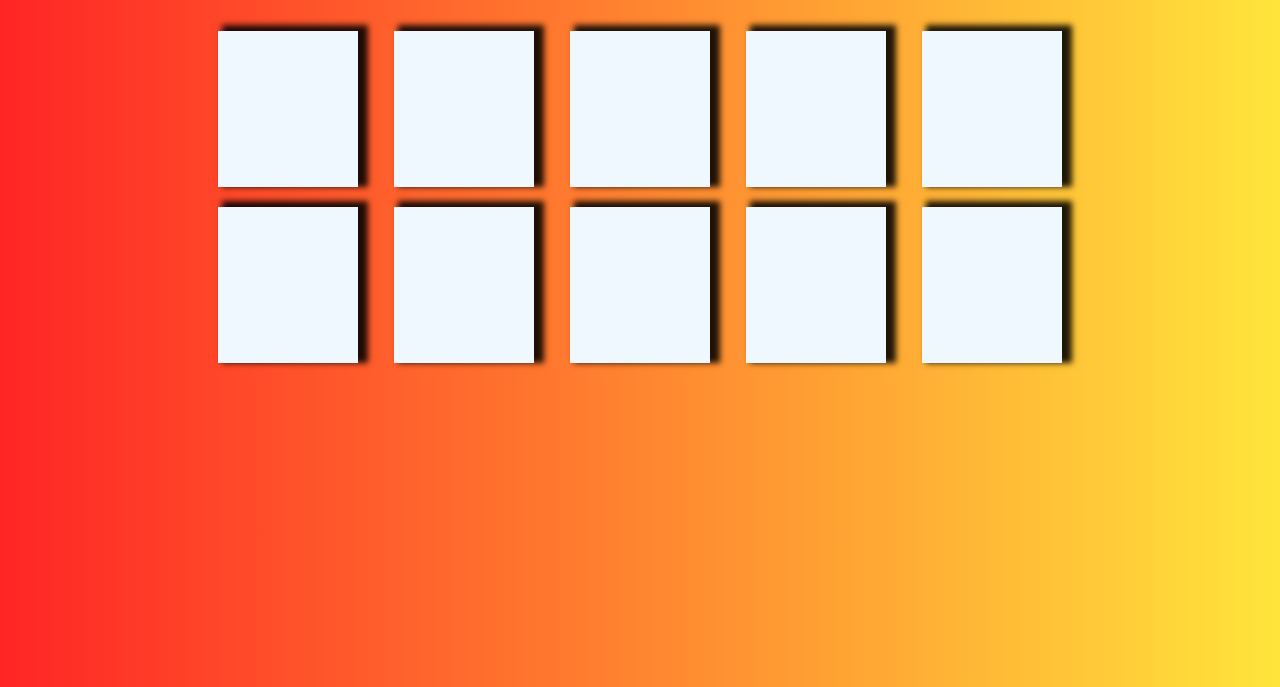
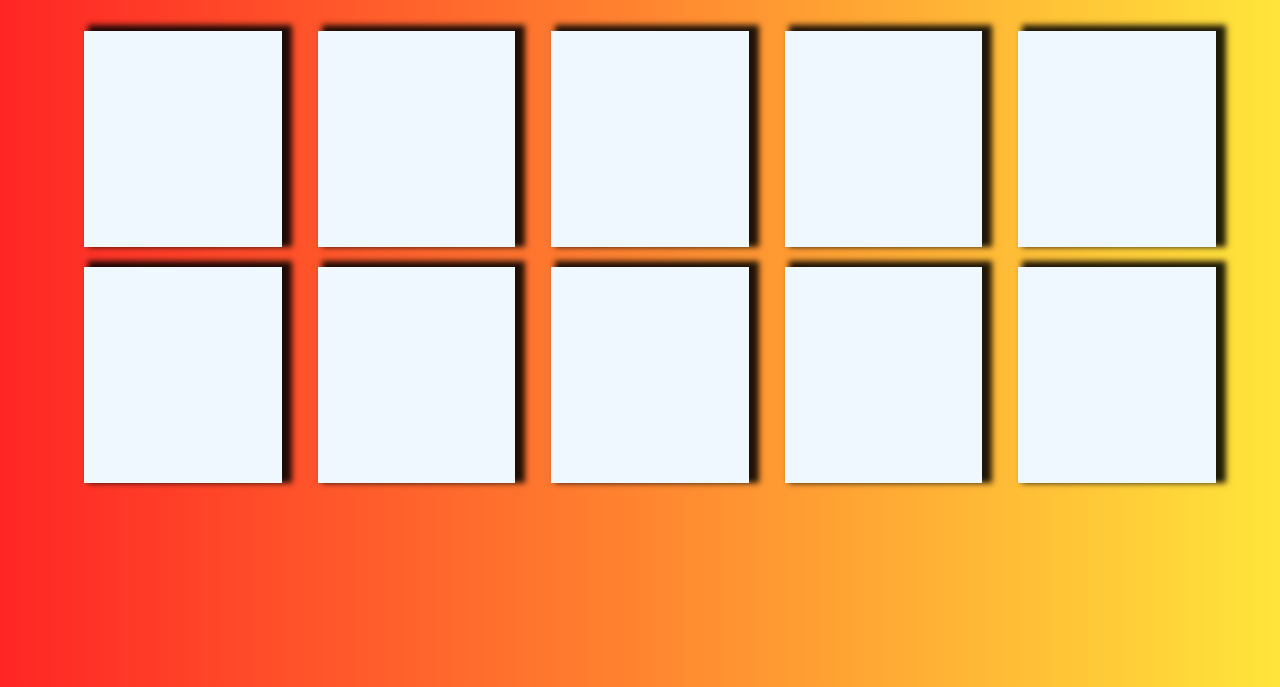
Before and after one commit to Benson-D/memory-game-app, a plain HTML site: page index.html in a window 1280 px wide. Shown: the part 113-800 px from the top of the page. Drawn offline with Linux system fonts and the light colour scheme.

Commit message:
updated grid settings

```diff
--- a/memory-game.css
+++ b/memory-game.css
@@ -11,19 +11,19 @@ body {
 .headline {
   text-align: center;
   margin: 2rem 0;
-  font-size: 4.2rem;
+  font-size: 2.8rem;
 }
 
 #game {
   max-width: 80rem;
   width: 100%;
-  height: 60vh;
-  margin: 20px auto;
+  height: 80vh;
+  padding: 0 1rem;
   display: grid;
-  grid-template-columns: repeat(5, minmax(85px, 160px));
-  grid-template-rows: repeat(2, minmax(80px, 160px));
-  grid-gap: 1rem;
+  grid-template-columns: repeat(auto-fit, minmax(100px, 1fr));
+  grid-template-rows: repeat(3, minmax(150px, min-content));
   justify-content: center;
+  grid-gap: 8px;
   box-shadow: none;
 }
 
@@ -32,12 +32,15 @@ div {
   margin: 2px 10px;
 }
 
-@media only screen and (max-width: 38.5em) {
+@media only screen and (min-width: 43em) {
   .headline {
-    font-size: 2.2rem;
+    font-size: 4.2rem;
   }
+
   #game {
-    grid-template-columns: repeat(3, 125px);
-    grid-template-rows: repeat(5, 100px);
+    grid-template-columns: repeat(5, minmax(100px, 220px));
+    grid-template-rows: repeat(2, minmax(80px, 220px));
+    grid-gap: 1rem;
+    padding: 0 4rem;
   }
 }
```
